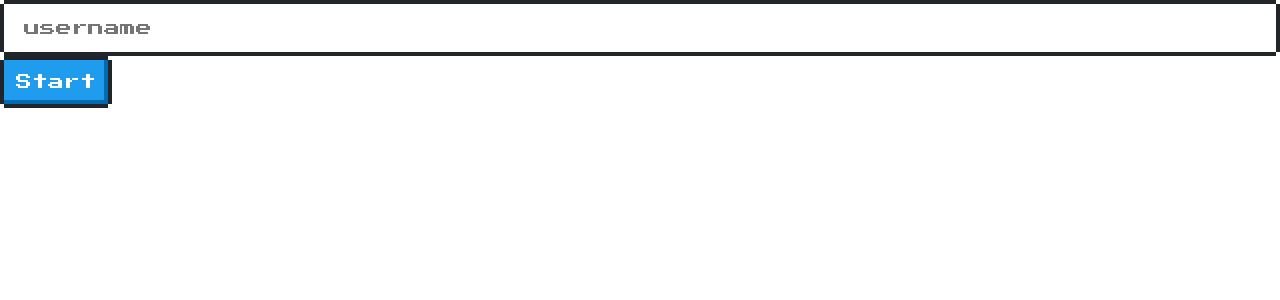
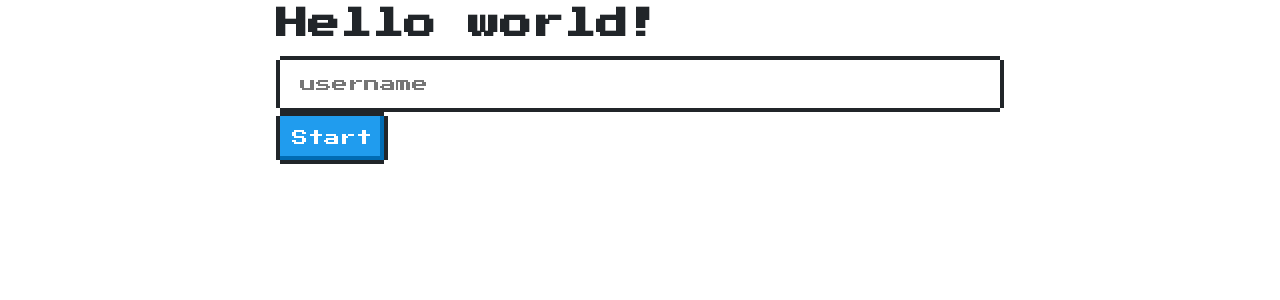
Before and after one commit to h06-Cpy/PocketmonTimer, a React (Vite) app: page / in a window 1280 px wide. Shown: the top 300 px of the page. Built offline with nearby package versions, Linux system fonts and the light colour scheme.

Commit message:
feat: Add layout

```diff
--- a/package.json
+++ b/package.json
@@ -11,7 +11,8 @@
   "dependencies": {
     "react": "^18.2.0",
     "react-dom": "^18.2.0",
-    "react-router-dom": "^6.3.0"
+    "react-router-dom": "^6.3.0",
+    "sass": "^1.54.3"
   },
   "devDependencies": {
     "@types/react": "^18.0.15",
--- a/src/App.tsx
+++ b/src/App.tsx
@@ -3,12 +3,15 @@
 
 import { Home } from "./pages/home";
 import { Main } from "./pages/main";
+import { Layout } from "./layouts/layout";
 
 function App() {
     return (
         <Routes>
-            <Route path="/" element={<Home/>}/>
-            <Route path=":username" element={<Main/>}/>
+            <Route element={<Layout/>}>
+                <Route path="/" element={<Home/>}/>
+                <Route path=":username" element={<Main/>}/>
+            </Route>
         </Routes>
     );
 }
--- /dev/null
+++ b/src/assets/layout.scss
@@ -0,0 +1,5 @@
+.layout {
+  max-width: 768px;
+  margin: 0 auto;
+  padding: 0 20px;
+}
--- /dev/null
+++ b/src/layouts/layout.tsx
@@ -0,0 +1,15 @@
+import React from "react";
+import { Outlet } from "react-router-dom";
+
+import "../assets/layout.scss";
+
+export const Layout: React.FC = () => {
+
+
+    return (
+        <div className="layout">
+            <h1>Hello world!</h1>
+            <Outlet/>
+        </div>
+    );
+}
```
Also changed, not shown: 1 other file (tests, documents, lock files or other folders).
